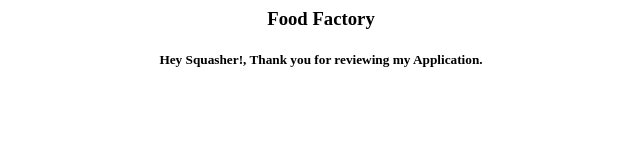
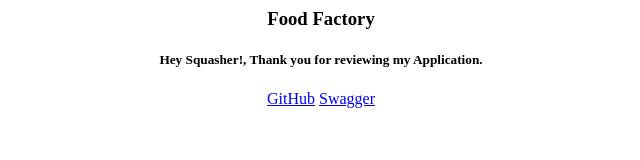
Before and after one commit to dpvignesh1997/food-factory, a website: page public/index.html in a window 1280 px wide. Shown: the whole page, without its empty margins (319-959 px from the left). Drawn offline with Linux system fonts and the light colour scheme.

Commit message:
index.html update - Added GitHub & Swagger Links

```diff
--- a/public/index.html
+++ b/public/index.html
@@ -11,6 +11,8 @@
 <body>
     <h3>Food Factory</h3>
     <h5>Hey Squasher!, Thank you for reviewing my Application.</h5>
+    <a href="https://github.com/dpvignesh1997/food-factory">GitHub</a>
+    <a href="https://app.swaggerhub.com/apis-docs/dpvignesh1997/Food_Factory/1.0.0">Swagger</a>
 </body>
 
 </html>
```
